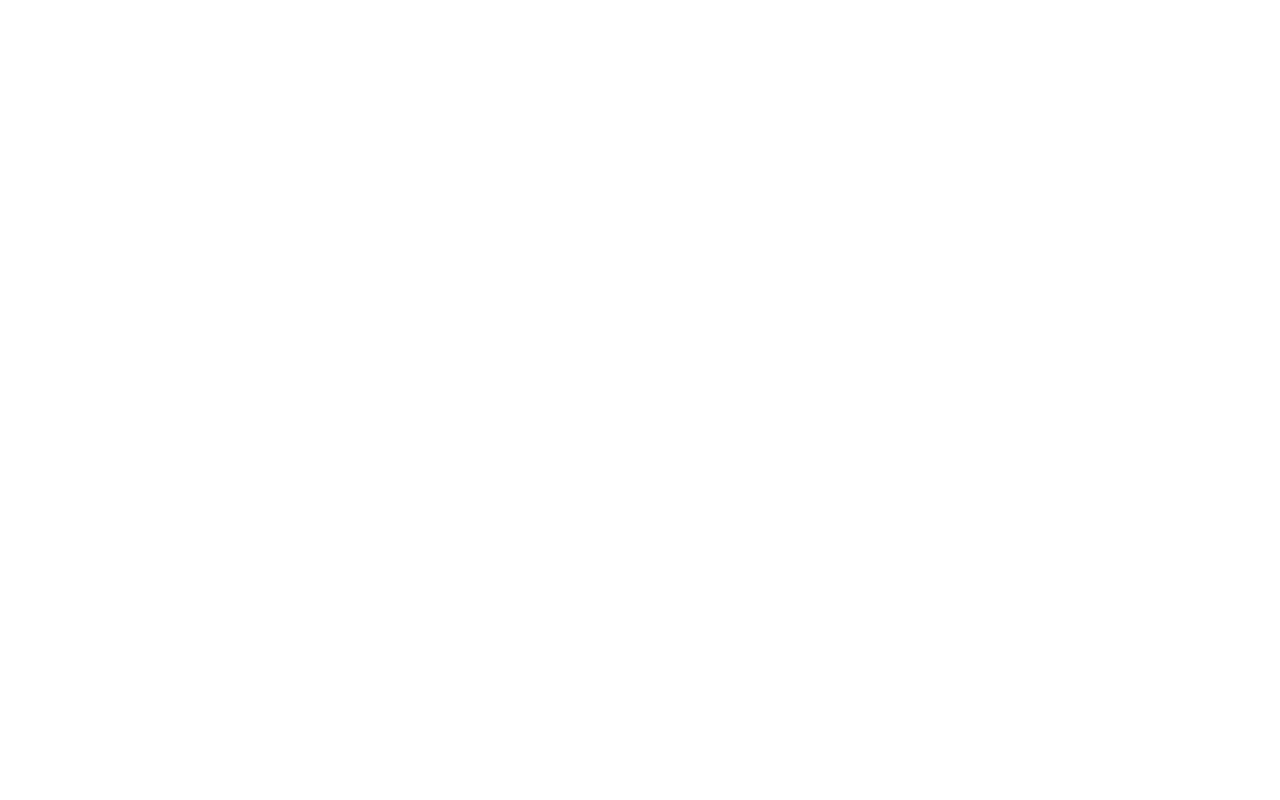
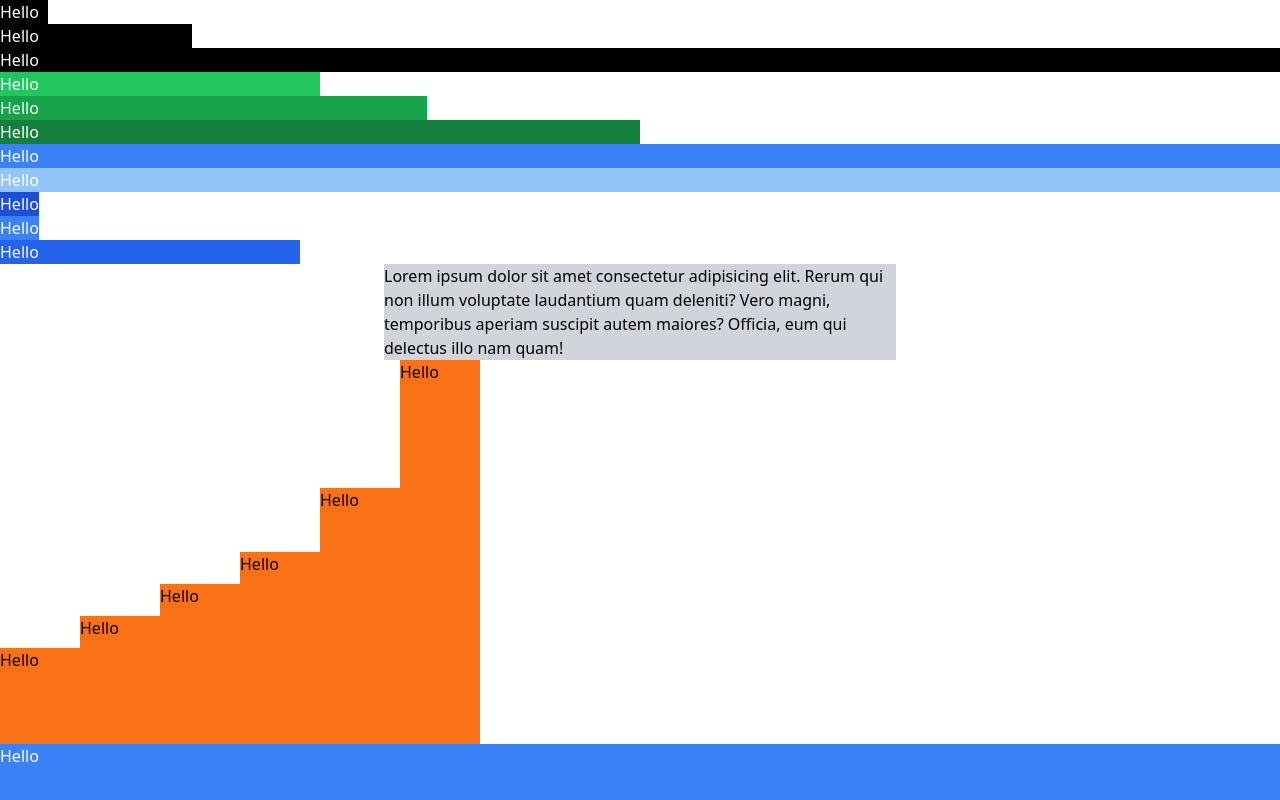
Before and after one commit to clshu/tailwind-sandbox-starter, a plain HTML site: page 05-sizing/index.html in a window 1280 px wide. Drawn offline with nearby package versions, Linux system fonts and the light colour scheme.

Commit message:
11. Width & Height

```diff
--- a/05-sizing/index.html
+++ b/05-sizing/index.html
@@ -9,26 +9,43 @@
   </head>
   <body>
     <!-- Width -->
-
+    <div class="bg-black text-white w-12">Hello</div>
+    <div class="bg-black text-white w-48">Hello</div>
+    <div class="bg-black text-white w-98">Hello</div>
     <!-- Percentages -->
-
+    <div class="bg-green-500 text-white w-1/4">Hello</div>
+    <div class="bg-green-600 text-white w-1/3">Hello</div>
+    <div class="bg-green-700 text-white w-1/2">Hello</div>
     <!-- Width of the viewport -->
-
+    <div class="bg-blue-500 text-white w-screen">Hello</div>
     <!-- 100% of container -->
-
+    <div class="bg-blue-300 text-white w-full">Hello</div>
     <!-- min/max content -->
-
+    <div class="bg-blue-700 text-white w-min">Hello</div>
+    <div class="bg-blue-500 text-white w-max">Hello</div>
     <!-- Arbitrary width -->
-
+    <div class="bg-blue-600 text-white w-[300px]">Hello</div>
     <!-- Max Width -->
-
+    <div class="bg-gray-300 max-w-lg mx-auto">
+      Lorem ipsum dolor sit amet consectetur adipisicing elit. Rerum qui non
+      illum voluptate laudantium quam deleniti? Vero magni, temporibus aperiam
+      suscipit autem maiores? Officia, eum qui delectus illo nam quam!
+    </div>
     <!-- Height (Most of the same options as widths) -->
-
+    <div class="flex items-end">
+      <div class="bg-orange-500 w-20 h-24">Hello</div>
+      <div class="bg-orange-500 w-20 h-32">Hello</div>
+      <div class="bg-orange-500 w-20 h-40">Hello</div>
+      <div class="bg-orange-500 w-20 h-48">Hello</div>
+      <div class="bg-orange-500 w-20 h-64">Hello</div>
+      <div class="bg-orange-500 w-20 h-96">Hello</div>
+    </div>
     <!-- Min Height -->
 
     <!-- Max Height -->
 
     <!-- Full screen height -->
+    <div class="bg-blue-500 text-white h-screen">Hello</div>
   </body>
 </html>
 
```
